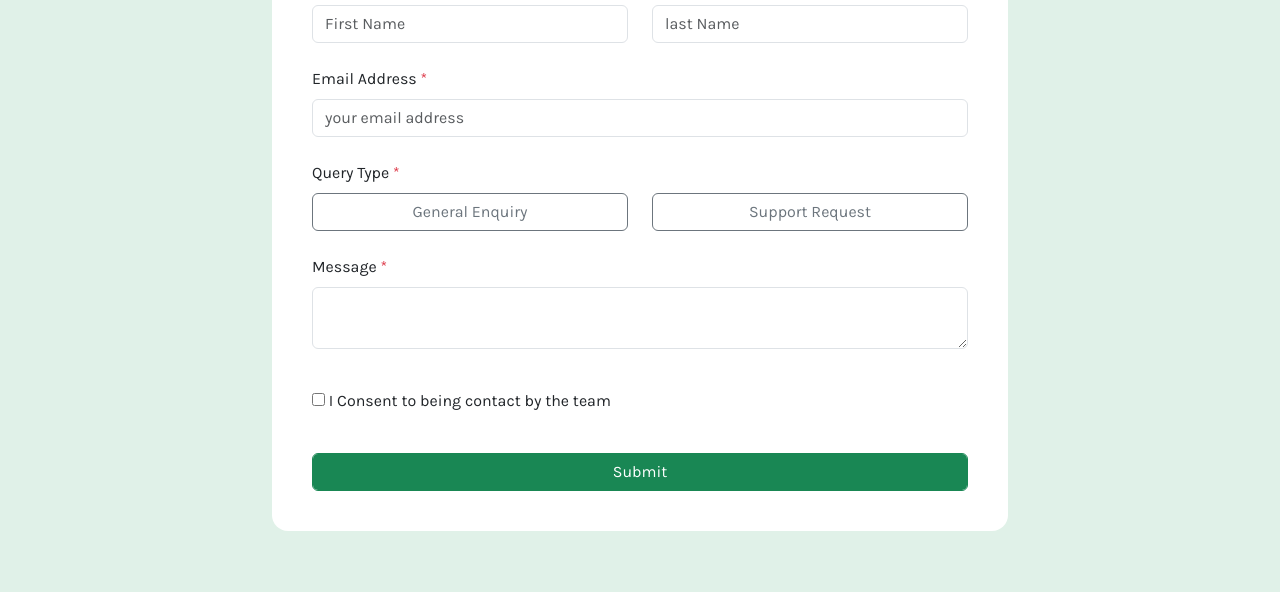
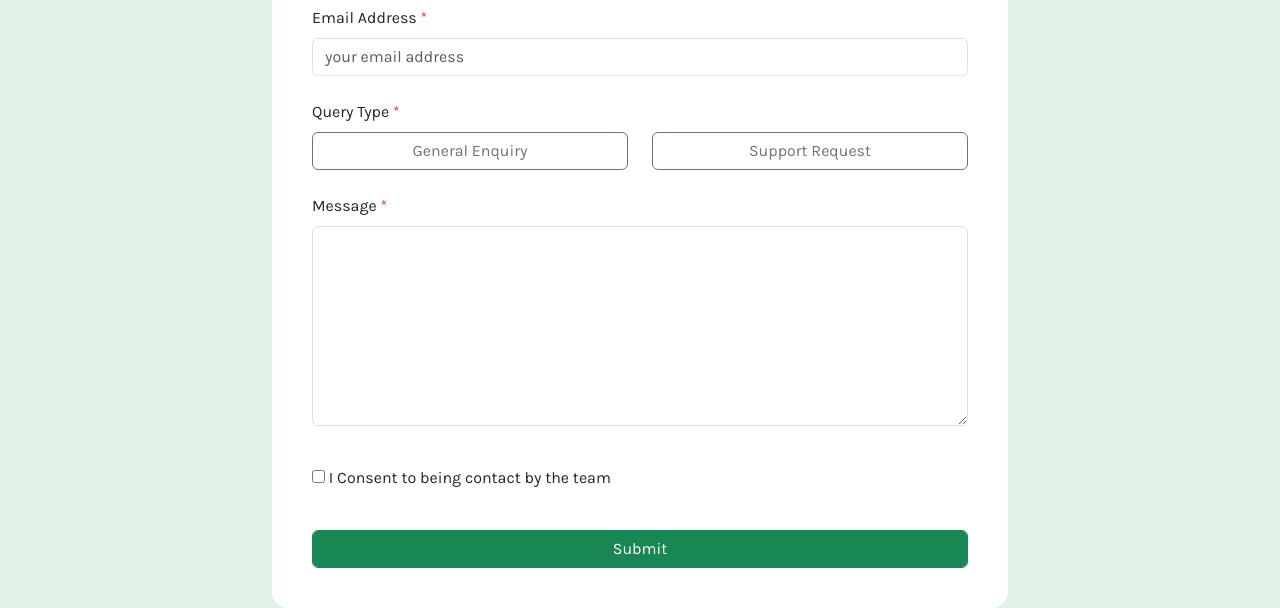
Before and after one commit to asad102/contact-form-main, a plain HTML site: page index.html in a window 1280 px wide. Shown: the part 208-816 px from the top of the page. Drawn offline with nearby package versions, Linux system fonts and the light colour scheme.

Commit message:
textarea h200

```diff
--- a/index.html
+++ b/index.html
@@ -43,6 +43,9 @@
   .mt-32 {
     margin-top: 32px;
   }
+  .h-200{
+    height: 200px;
+  }
 </style>
 <body>
   <main class="container-fluid d-flex justify-content-center align-items-center min-vh-100 bg-Green200 ">
@@ -86,7 +89,7 @@
         <div class="row mb-40">
           <div class="col">
             <label for="message" class="form-label">Message <span class="text-danger">*</span></label>
-            <textarea name="message" id="message" class="form-control" required></textarea>
+            <textarea name="message" id="message" class="form-control h-200" required></textarea>
           </div>
         </div>
         <div class="row mb-40">
@@ -99,7 +102,6 @@
         </div>
         <div class="col-12">
           <input class="btn btn-success form-control" type="submit" value="Submit">
-          <!-- <button type="submit" class="btn btn-primary form-control btn-success">Sign in</button> -->
         </div>
       </form>
 
```
